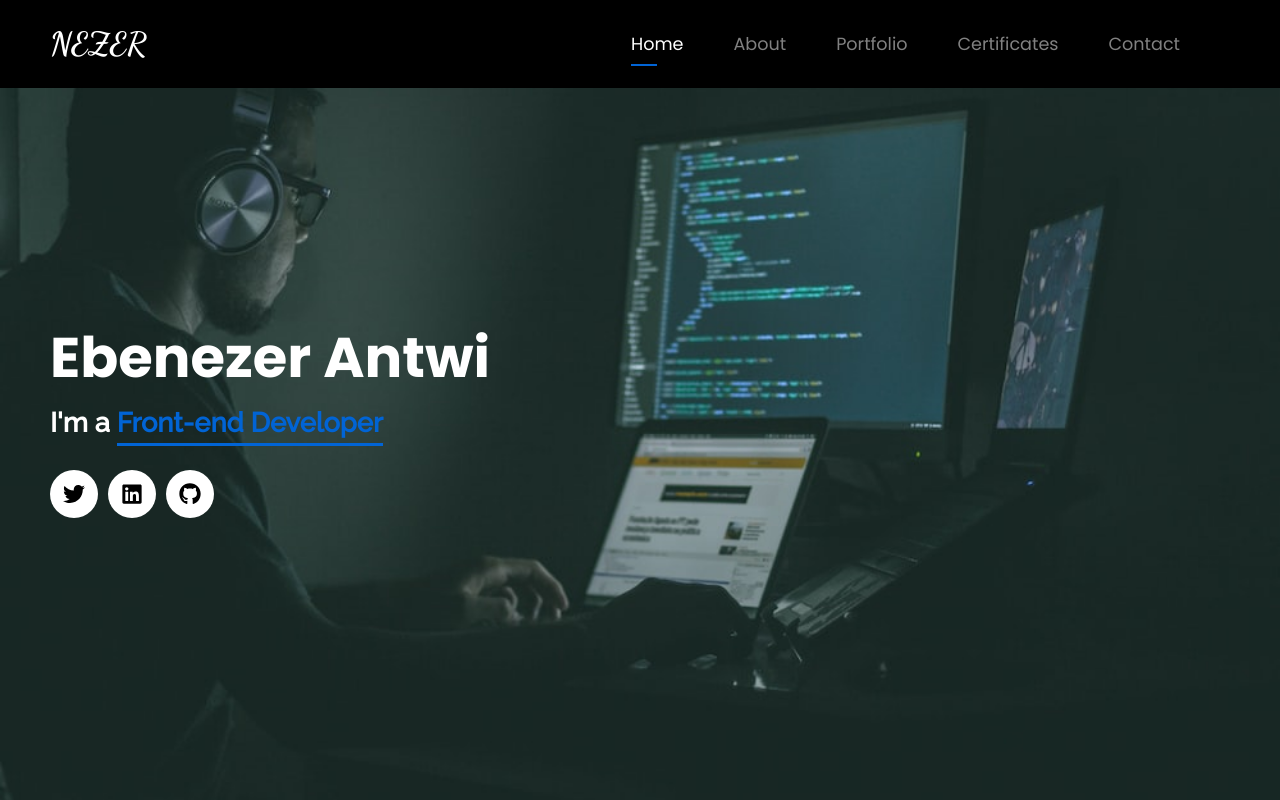
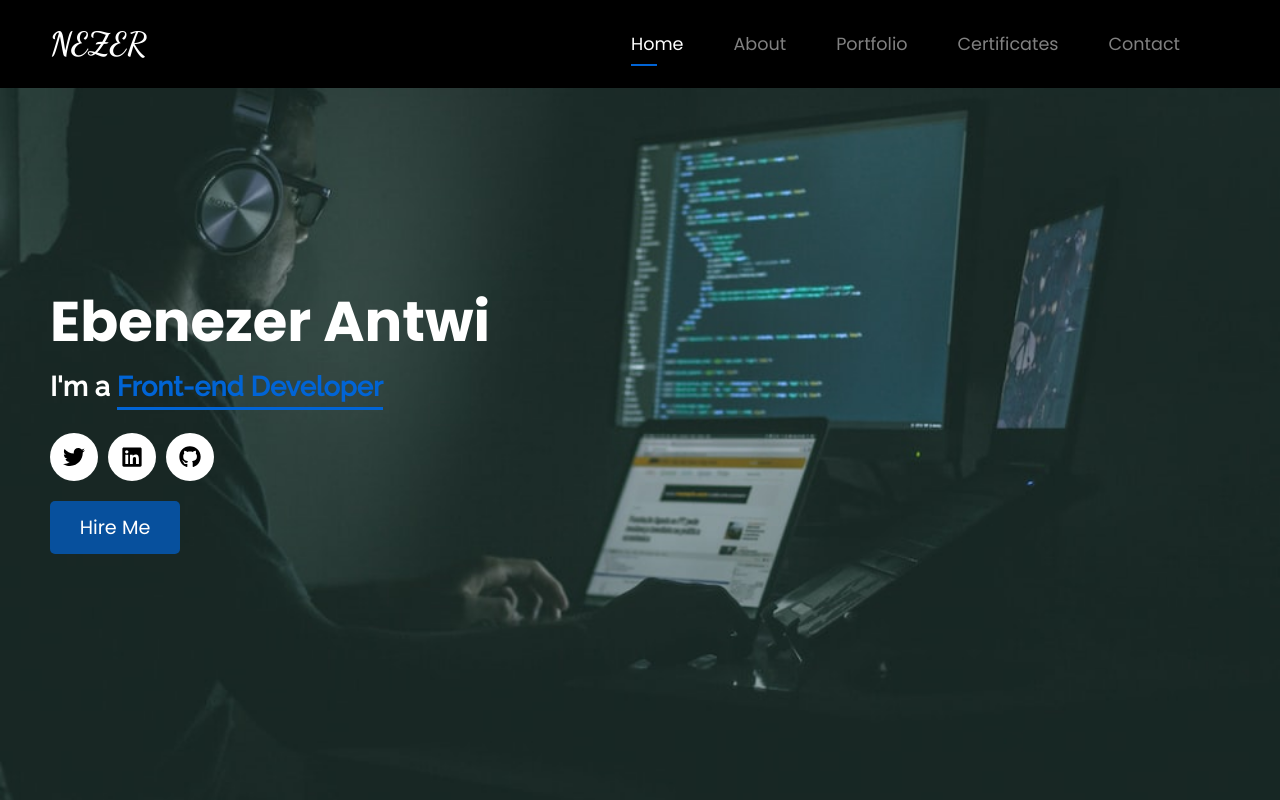
Before and after one commit to kwadwoambitious/My-Portfolio, a React (Create React App) app: page / in a window 1280 px wide. Built offline with nearby package versions, Linux system fonts and the light colour scheme.

Commit message:
Made changes to this file

```diff
--- a/src/components/Home.js
+++ b/src/components/Home.js
@@ -1,4 +1,5 @@
 import React from 'react';
+import { NavLink } from 'react-router-dom';
 import { FaTwitter, FaLinkedin, FaGithub } from "react-icons/fa";
 import { motion } from 'framer-motion';
 import { Helmet } from 'react-helmet';
@@ -44,6 +45,7 @@ function Home() {
                     <a href="https://www.linkedin.com/in/antwi-ebenezer" target='_blank' rel='noreferrer'><FaLinkedin className='icon'/></a>
                     <a href="https://github.com/kwadwoambitious" target='_blank' rel='noreferrer'><FaGithub className='icon'/></a>
             </div>
+            <NavLink to="/contact" className="hire-me-btn">Hire Me</NavLink>
         </motion.div>
     </>
   )
```
